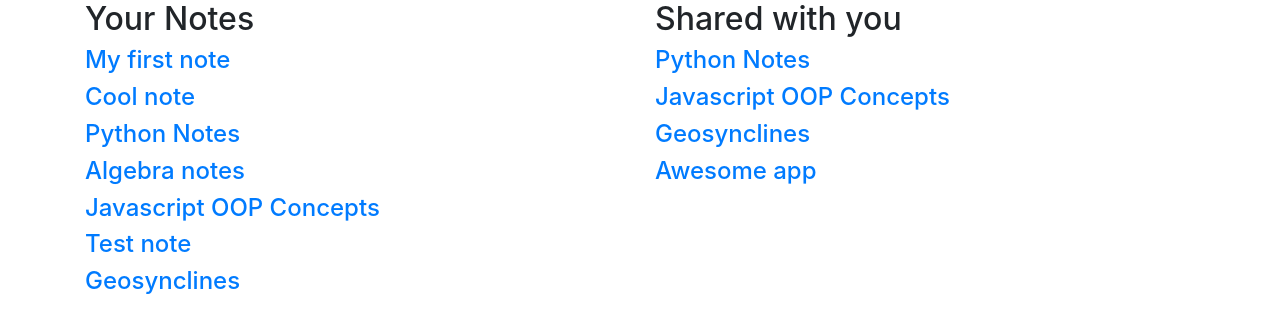
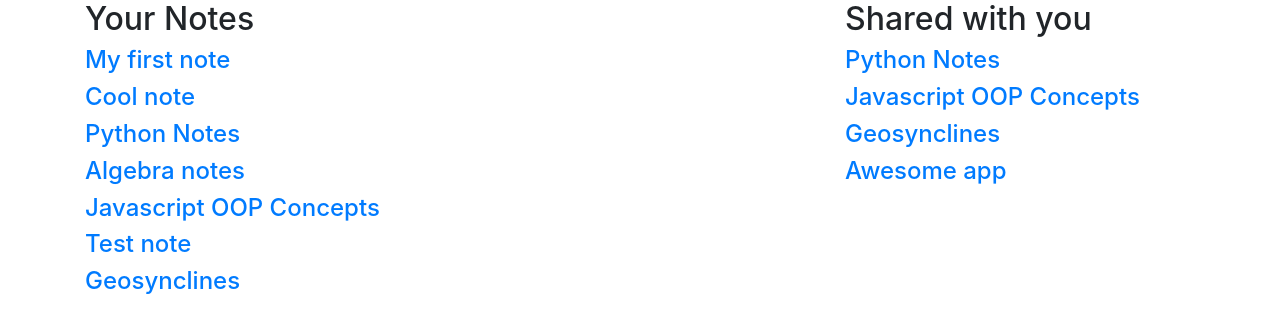
Before and after one commit to blessedsibanda/django-notebook, a Django app: page / in a window 1280 px wide. Shown: the part 64-397 px from the top of the page. Run offline with Django 3.2, Linux system fonts and the light colour scheme; a user stored in the database is signed in; data comes from the database, SQL or seed files in the repository; both versions use the stored data as it was after the commit; some libraries are stand-ins or nearby versions.

Commit message:
tweak ui

```diff
--- /dev/null
+++ b/notes/templates/_sidebar.html
@@ -0,0 +1,8 @@
+<div class="col-md-4">
+    <h2>Shared with you</h2>
+    {% for note in shared_notes %}
+        <h4><a href="{{ note.get_absolute_url }}">{{ note.title }}</a></h4>
+    {% empty %}
+        <h4>No one has shared any notes with you yet :(</h4>
+    {% endfor %}
+</div>
--- a/notes/templates/home.html
+++ b/notes/templates/home.html
@@ -2,7 +2,7 @@
 
 {% block content %}
     <div class="row">
-        <div class="col-md-6">
+        <div class="col-md-8">
             <h2>Your Notes</h2>
             {% for note in notes %}
                 <h4><a href="{{ note.get_absolute_url }}">{{ note.title }}</a></h4>
@@ -11,13 +11,6 @@
                 <a href="{% url 'add_note' %}">Click here to create a new note</a>
             {% endfor %}
         </div>
-        <div class="col-md-6">
-            <h2>Shared with you</h2>
-            {% for note in shared_notes %}
-                <h4><a href="{{ note.get_absolute_url }}">{{ note.title }}</a></h4>
-            {% empty %}
-                <h4>No one has shared any notes with you yet :(</h4>
-            {% endfor %}
-        </div>
+        {% include '_sidebar.html' %}
     </div>
 {% endblock %}
--- a/notes/views.py
+++ b/notes/views.py
@@ -17,9 +17,10 @@ def home(request):
 
 @login_required
 def note_detail(request, id):
-    note = get_object_or_404(Note,id=id)
+    note = get_object_or_404(Note, id=id)
+    shared = request.user.shared_notes.all()
     if (note.owner == request.user) or (request.user in note.users.all()):
-        return render(request, 'detail.html', {'note': note})
+        return render(request, 'detail.html', {'note': note, 'shared_notes': shared})
     else:
         raise Http404('You don\'t have access to these notes')
 
```
Also changed, not shown: notes/templates/detail.html (+9 -2 lines), db.sqlite3.
